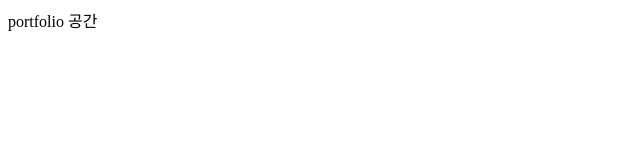
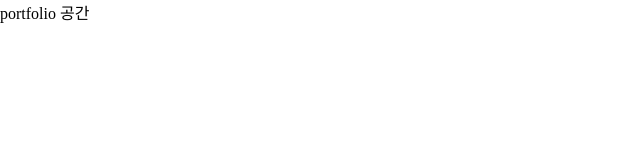
Before and after one commit to Agratos/portfolio, a React (Create React App) app: page / in a window 1280 px wide. Shown: the top 160 px of the page, without its empty margins (0-640 px from the left). Built offline with nearby package versions, Linux system fonts and the light colour scheme.

Commit message:
기본 모듈 설치 및 구조 설정 완료(style, store 적용 axios는 다음에 설정)

```diff
--- a/src/index.tsx
+++ b/src/index.tsx
@@ -1,12 +1,35 @@
 import React from 'react';
 import ReactDOM from 'react-dom/client';
-import App from './App';
+import App from 'App';
+
+// styled-components
+import { ThemeProvider } from 'styled-components';
+import { theme } from 'styles/theme';
+import GlobalStyle from 'styles/global';
+
+// redux store
+import { Provider } from 'react-redux';
+import { persistStore } from 'redux-persist';
+import { PersistGate } from 'redux-persist/integration/react';
+import { legacy_createStore as createStore } from 'redux';
+import rootReducer from 'store';
+import { composeWithDevTools } from 'redux-devtools-extension';
 
 const root = ReactDOM.createRoot(
   document.getElementById('root') as HTMLElement
 );
+const store = createStore(rootReducer, composeWithDevTools());
+const persistor = persistStore(store);
+
 root.render(
   <React.StrictMode>
-    <App />
+    <Provider store={store}>
+      <PersistGate loading={null} persistor={persistor}>
+        <ThemeProvider theme={theme}>
+          <GlobalStyle />
+          <App />
+        </ThemeProvider>
+      </PersistGate>
+    </Provider>
   </React.StrictMode>
 );
--- /dev/null
+++ b/src/store/index.ts
@@ -0,0 +1,14 @@
+import { combineReducers } from 'redux';
+import { persistReducer } from 'redux-persist';
+import storage from 'redux-persist/lib/storage';
+
+const persistConfig = {
+    key:'root',
+    storage,
+}
+
+export const rootReducer = combineReducers({
+
+})
+
+export default persistReducer(persistConfig, rootReducer);
--- /dev/null
+++ b/src/styles/global.ts
@@ -0,0 +1,23 @@
+import { createGlobalStyle } from 'styled-components';
+
+const device = {
+    pc: 'min-width: 1200px',
+    tablet: 'max-width: 1200px',
+    mobile: 'max-width: 900px'
+}
+
+export default createGlobalStyle`
+    body{
+        margin: 0;
+        padding: 0;
+        outline:0;
+        box-sizing:border-box;
+    }
+    @media screen and (${device.pc}){
+    }
+    @media screen and (${device.tablet}){
+    }
+    @media screen and (${device.mobile}){
+
+    }
+`
--- /dev/null
+++ b/src/styles/theme.ts
@@ -0,0 +1,48 @@
+const font = {
+    title: `
+        font-size: 24px;
+        font-weight: bolder;
+    `,
+    subtitle: `
+        font-size: 20px;
+        font-weight: bolder;
+    `,
+}
+
+const div = {
+    default:`
+        display: block;
+    `,
+}
+
+const color = {
+
+}
+
+const zIndex = {
+    zero:`
+        position: relative;
+        z-index: -1;
+    `,
+    one:`
+        position: relative;
+        z-index: 1;
+    `,
+    two:`
+        position: relative;
+        z-index: 2;
+    `,
+    three:`
+        position: relative;
+        z-index: 3;
+    `,
+}
+
+export const theme = {
+    font,
+    div,
+    color,
+    zIndex
+}
+
+export type Theme = typeof theme;
```
Also changed, not shown: package.json (+11 -0 lines), tsconfig.json (+8 -17 lines), 1 other file (tests, documents, lock files or other folders).
